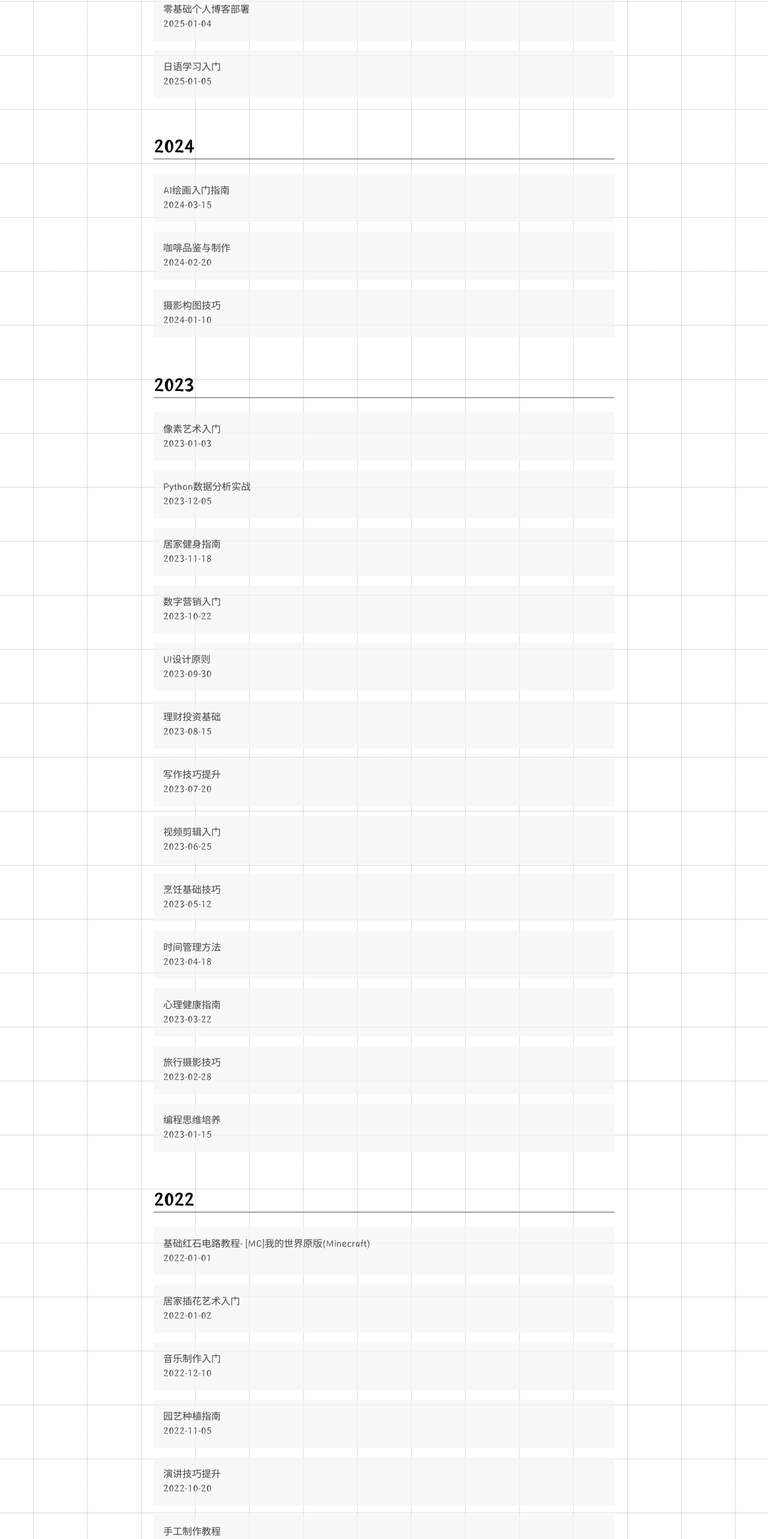
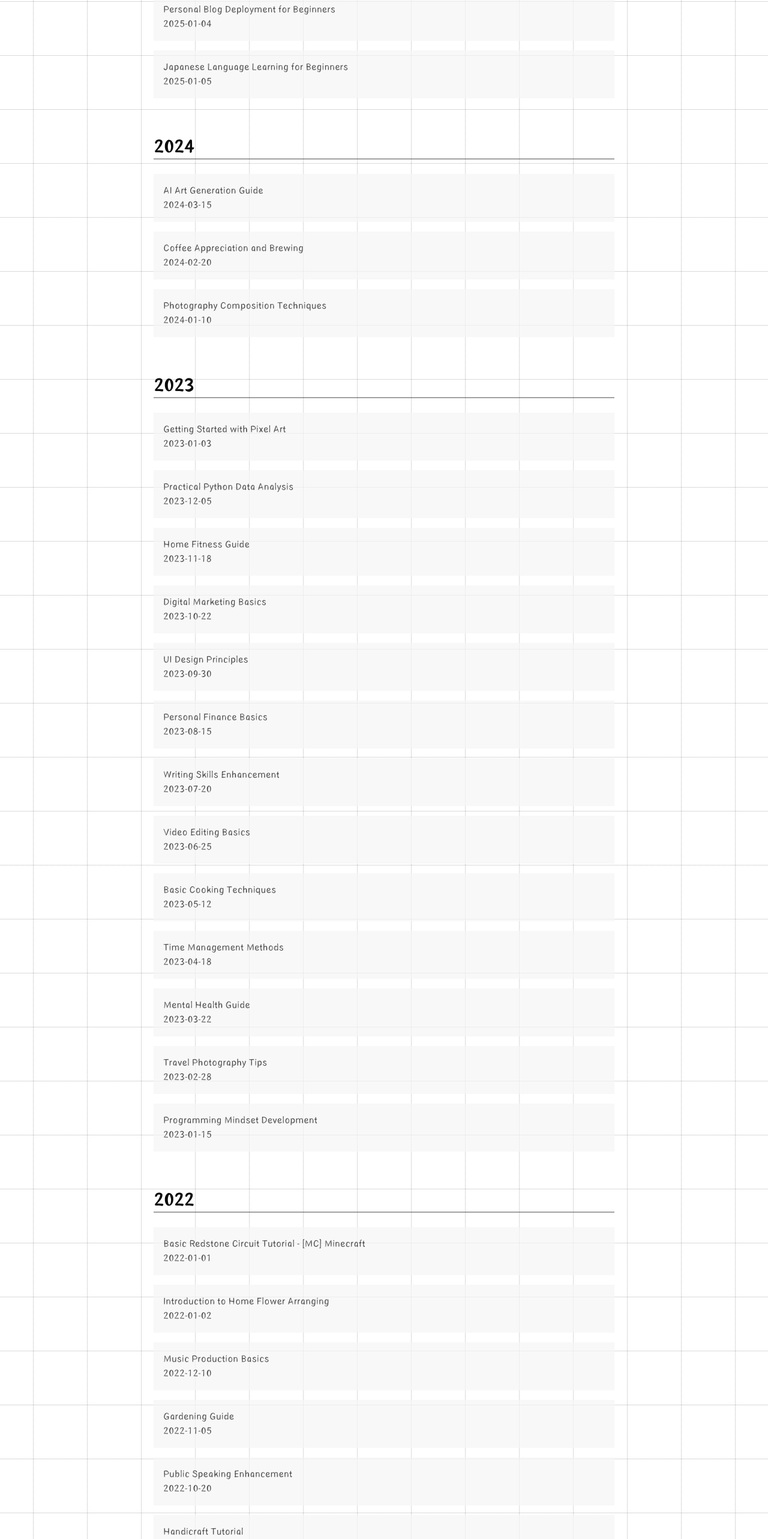
Before and after one commit to Liu-Daylilyjoy/mypage, a Next.js app: page /blog in a window 1280 px wide. Shown: the part 234-2800 px from the top of the page at 60% size. Built offline with nearby package versions, Linux system fonts and the light colour scheme.

Commit message:
style(blog): 悬浮卡片聚焦效果

```diff
--- a/src/app/blog/page.tsx
+++ b/src/app/blog/page.tsx
@@ -1,131 +1,135 @@
+"use client"
+
 import BlogItem, { BlogItemProps } from "@/components/common/Blog/BlogItem"
 import ScrollProgress from "@/components/common/ScrollProgress/ScrollProgress"
+import { useMemo, useState } from "react"
 
 const bloglist: BlogItemProps[] = [
   {
-    title: "基础红石电路教程- [MC]我的世界原版(Minecraft)",
-    description: "身为一个渣渣，在学习红石电路的时候，也有过看别人红石教程的时候。但是别人的教程，很多都不是太繁琐，就是太简单（只是一些简单的电路，连逻辑门都没有）。这次决定从自己的角度出发，用最通俗的语言，来解释这个神奇的红石电路。",
+    title: "Basic Redstone Circuit Tutorial - [MC] Minecraft",
+    description: "As a beginner, I've also learned from others' redstone tutorials. However, many tutorials are either too complex or too simple (just basic circuits without logic gates). This time, I decided to explain these amazing redstone circuits from my perspective, using the most straightforward language.",
     date: "2022-01-01",
   },
   {
-    title: "居家插花艺术入门",
-    description: "想要为您的家增添一抹自然与艺术的气息吗？本教程将带您轻松走进插花的世界，从花材选择到色彩搭配，再到造型技巧，一步步教您如何用鲜花装点生活空间，提升居家格调。即使是插花新手，也能通过本教程，亲手打造出令人赞叹的精美花艺作品。",
+    title: "Introduction to Home Flower Arranging",
+    description: "Want to add a touch of nature and art to your home? This tutorial will guide you into the world of flower arranging, from selecting materials to color matching and styling techniques, teaching you how to decorate your living space with flowers and enhance your home's aesthetics. Even beginners can create stunning floral arrangements through this tutorial.",
     date: "2022-01-02",
   },
   {
-    title: "像素艺术入门",
-    description: "想亲手创作出充满复古魅力的像素画作吗？本教程将带你走进像素艺术的奇妙世界。我们将从基础概念开始，逐步学习如何用简单的方块构建出独具风格的数字图像，掌握色彩运用和构图技巧，释放你的无限创意。无论你是绘画新手还是寻求新尝试的数字艺术家，都能在本教程中找到乐趣，并创作出属于你自己的像素杰作。",
+    title: "Getting Started with Pixel Art",
+    description: "Want to create retro-style pixel art yourself? This tutorial will guide you through the fascinating world of pixel art. Starting from basic concepts, we'll learn how to build unique digital images using simple blocks, master color usage and composition techniques, and unleash your unlimited creativity. Whether you're a drawing beginner or a digital artist seeking new challenges, you'll find joy in this tutorial and create your own pixel masterpieces.",
     date: "2023-01-03",
   },
   {
-    title: "零基础个人博客部署",
-    description: "想拥有一个属于自己的博客平台，分享你的思考、经验或创意吗？本教程将手把手教你如何从零开始，快速部署一个个人博客。我们将介绍如何选择合适的平台、配置域名，并发布你的第一篇文章，让你无需任何编程基础，也能轻松搭建起一个专业且个性化的在线空间。",
+    title: "Personal Blog Deployment for Beginners",
+    description: "Want to have your own blog platform to share your thoughts, experiences, or creativity? This tutorial will guide you step by step on how to deploy a personal blog from scratch. We'll cover how to choose the right platform, configure domain names, and publish your first article, allowing you to easily build a professional and personalized online space without any programming background.",
     date: "2025-01-04",
   },
   {
-    title: "日语学习入门",
-    description: "对日语和日本文化充满好奇吗？本教程将带你从零开始，系统地学习日语。我们将涵盖基础发音、常用词汇、语法结构，并融入日本文化小知识，让你在学习语言的同时，也能深入了解这个迷人的国家。无论你是为了旅行、工作还是兴趣，本教程都能帮助你轻松迈出日语学习的第一步。",
+    title: "Japanese Language Learning for Beginners",
+    description: "Curious about Japanese language and culture? This tutorial will guide you from zero to start learning Japanese systematically. We'll cover basic pronunciation, common vocabulary, grammar structures, and incorporate Japanese cultural tidbits, allowing you to deeply understand this fascinating country while learning the language. Whether for travel, work, or interest, this tutorial will help you take your first steps in Japanese learning easily.",
     date: "2025-01-05",
   },
   {
-    title: "AI绘画入门指南",
-    description: "探索AI绘画的无限可能！本教程将带你了解主流AI绘画工具，从提示词编写到参数调整，再到后期优化，一步步教你如何创作出令人惊艳的AI艺术作品。无论你是艺术爱好者还是专业设计师，都能在这里找到创作灵感。",
+    title: "AI Art Generation Guide",
+    description: "Explore the unlimited possibilities of AI art! This tutorial will introduce you to mainstream AI art tools, from prompt writing to parameter adjustment and post-processing, teaching you step by step how to create stunning AI artworks. Whether you're an art enthusiast or professional designer, you'll find creative inspiration here.",
     date: "2024-03-15",
   },
   {
-    title: "咖啡品鉴与制作",
-    description: "走进咖啡的香醇世界！从咖啡豆的选择、烘焙到冲泡技巧，本教程将全面介绍咖啡的品鉴与制作方法。你将学习如何分辨不同产区的咖啡风味，掌握手冲、意式浓缩等专业冲泡技术，成为真正的咖啡达人。",
+    title: "Coffee Appreciation and Brewing",
+    description: "Step into the aromatic world of coffee! From coffee bean selection and roasting to brewing techniques, this tutorial will comprehensively introduce coffee appreciation and brewing methods. You'll learn to distinguish coffee flavors from different regions and master professional brewing techniques like hand drip and espresso, becoming a true coffee connoisseur.",
     date: "2024-02-20",
   },
   {
-    title: "摄影构图技巧",
-    description: "提升你的摄影水平！本教程将深入讲解摄影构图的核心原则，从黄金分割到引导线，从色彩搭配到光影运用，帮助你掌握专业摄影师的构图技巧，让你的作品更具艺术感和表现力。",
+    title: "Photography Composition Techniques",
+    description: "Elevate your photography skills! This tutorial will delve into core principles of photographic composition, from golden ratio to leading lines, from color matching to light and shadow usage, helping you master professional photographers' composition techniques to make your works more artistic and expressive.",
     date: "2024-01-10",
   },
   {
-    title: "Python数据分析实战",
-    description: "用Python玩转数据分析！本教程将带你学习使用Python进行数据处理、分析和可视化。从基础库的使用到实际项目案例，让你快速掌握数据分析的核心技能，为你的职业发展增添竞争力。",
+    title: "Practical Python Data Analysis",
+    description: "Master data analysis with Python! This tutorial will teach you how to process, analyze, and visualize data using Python. From basic library usage to practical project cases, helping you quickly grasp core data analysis skills and enhance your career competitiveness.",
     date: "2023-12-05",
   },
   {
-    title: "居家健身指南",
-    description: "在家也能练出好身材！本教程将为你提供一套完整的居家健身方案，包括无器械训练、小器械使用、饮食搭配等内容。无论你是健身新手还是老手，都能找到适合自己的训练计划。",
+    title: "Home Fitness Guide",
+    description: "Get fit at home! This tutorial will provide you with a complete home workout plan, including bodyweight exercises, small equipment usage, and dietary recommendations. Whether you're a fitness beginner or experienced, you'll find a training plan that suits you.",
     date: "2023-11-18",
   },
   {
-    title: "数字营销入门",
-    description: "掌握数字营销的核心技能！本教程将介绍SEO优化、社交媒体营销、内容营销等数字营销策略，帮助你了解如何通过网络渠道推广产品和服务，提升品牌影响力。",
+    title: "Digital Marketing Basics",
+    description: "Master core digital marketing skills! This tutorial will introduce SEO optimization, social media marketing, content marketing, and other digital marketing strategies, helping you understand how to promote products and services through online channels and enhance brand influence.",
     date: "2023-10-22",
   },
   {
-    title: "UI设计原则",
-    description: "打造优秀的用户界面！本教程将深入讲解UI设计的核心原则，包括视觉层次、色彩理论、排版技巧等，帮助你掌握专业UI设计师的必备技能，创造出既美观又实用的界面设计。",
+    title: "UI Design Principles",
+    description: "Create excellent user interfaces! This tutorial will deeply explain core UI design principles, including visual hierarchy, color theory, typography techniques, helping you master essential skills of professional UI designers and create both beautiful and functional interface designs.",
     date: "2023-09-30",
   },
   {
-    title: "理财投资基础",
-    description: "开启你的理财之旅！本教程将介绍个人理财的基本概念，包括储蓄、投资、保险等各个方面，帮助你建立正确的理财观念，实现财务自由的目标。",
+    title: "Personal Finance Basics",
+    description: "Start your financial journey! This tutorial will introduce basic concepts of personal finance, including savings, investments, insurance, and other aspects, helping you establish correct financial concepts and achieve financial freedom goals.",
     date: "2023-08-15",
   },
   {
-    title: "写作技巧提升",
-    description: "提升你的写作水平！本教程将分享写作的核心技巧，从文章结构到语言表达，从内容创作到修改润色，帮助你掌握专业写作的要领，创作出引人入胜的文章。",
+    title: "Writing Skills Enhancement",
+    description: "Improve your writing skills! This tutorial will share core writing techniques, from article structure to language expression, from content creation to editing and polishing, helping you master professional writing essentials and create engaging articles.",
     date: "2023-07-20",
   },
   {
-    title: "视频剪辑入门",
-    description: "成为视频剪辑达人！本教程将带你学习视频剪辑的基础知识和技巧，从软件使用到转场效果，从音频处理到特效添加，让你快速掌握视频制作的核心技能。",
+    title: "Video Editing Basics",
+    description: "Become a video editing expert! This tutorial will teach you basic knowledge and skills of video editing, from software usage to transition effects, from audio processing to special effects addition, helping you quickly master core video production skills.",
     date: "2023-06-25",
   },
   {
-    title: "烹饪基础技巧",
-    description: "掌握烹饪的基本功！本教程将介绍烹饪的核心技巧，包括刀工、火候控制、调味方法等，帮助你提升厨艺水平，做出美味可口的家常菜。",
+    title: "Basic Cooking Techniques",
+    description: "Master basic cooking skills! This tutorial will introduce core cooking techniques, including knife skills, heat control, seasoning methods, helping you improve your culinary skills and create delicious home-cooked meals.",
     date: "2023-05-12",
   },
   {
-    title: "时间管理方法",
-    description: "提高你的工作效率！本教程将分享实用的时间管理技巧，包括任务规划、优先级排序、专注力提升等方法，帮助你更好地平衡工作和生活。",
+    title: "Time Management Methods",
+    description: "Improve your work efficiency! This tutorial will share practical time management techniques, including task planning, priority sorting, focus enhancement methods, helping you better balance work and life.",
     date: "2023-04-18",
   },
   {
-    title: "心理健康指南",
-    description: "关注你的心理健康！本教程将介绍压力管理、情绪调节、心理调适等实用技巧，帮助你建立积极健康的心态，提升生活品质。",
+    title: "Mental Health Guide",
+    description: "Focus on your mental health! This tutorial will introduce practical techniques for stress management, emotional regulation, and psychological adjustment, helping you build a positive and healthy mindset and improve life quality.",
     date: "2023-03-22",
   },
   {
-    title: "旅行摄影技巧",
-    description: "记录旅途中的精彩瞬间！本教程将分享旅行摄影的实用技巧，包括器材选择、构图方法、光线运用等，帮助你拍出令人难忘的旅行照片。",
+    title: "Travel Photography Tips",
+    description: "Capture amazing moments during your travels! This tutorial will share practical travel photography tips, including equipment selection, composition methods, and light usage, helping you take memorable travel photos.",
     date: "2023-02-28",
   },
   {
-    title: "编程思维培养",
-    description: "培养你的编程思维！本教程将介绍编程思维的核心概念，包括算法思维、问题分解、逻辑推理等，帮助你建立系统的编程思维方式。",
+    title: "Programming Mindset Development",
+    description: "Develop your programming mindset! This tutorial will introduce core concepts of programming thinking, including algorithmic thinking, problem decomposition, logical reasoning, helping you build systematic programming thought patterns.",
     date: "2023-01-15",
   },
   {
-    title: "音乐制作入门",
-    description: "开启你的音乐创作之旅！本教程将带你了解音乐制作的基础知识，包括编曲、混音、录音等技巧，帮助你创作出属于自己的音乐作品。",
+    title: "Music Production Basics",
+    description: "Start your music creation journey! This tutorial will introduce you to basic knowledge of music production, including arrangement, mixing, recording techniques, helping you create your own musical works.",
     date: "2022-12-10",
   },
   {
-    title: "园艺种植指南",
-    description: "打造你的绿色空间！本教程将介绍园艺种植的基本知识，包括植物选择、土壤管理、浇水施肥等技巧，帮助你打造一个美丽的家庭花园。",
+    title: "Gardening Guide",
+    description: "Create your green space! This tutorial will introduce basic gardening knowledge, including plant selection, soil management, watering and fertilizing techniques, helping you create a beautiful home garden.",
     date: "2022-11-05",
   },
   {
-    title: "演讲技巧提升",
-    description: "提升你的演讲能力！本教程将分享演讲的核心技巧，包括内容组织、表达方式、肢体语言等，帮助你成为自信的演讲者。",
+    title: "Public Speaking Enhancement",
+    description: "Improve your public speaking ability! This tutorial will share core speaking techniques, including content organization, expression methods, body language, helping you become a confident speaker.",
     date: "2022-10-20",
   },
   {
-    title: "手工制作教程",
-    description: "释放你的创造力！本教程将介绍各种手工制作技巧，包括纸艺、布艺、木工等，帮助你创作出独特的手工作品。",
+    title: "Handicraft Tutorial",
+    description: "Release your creativity! This tutorial will introduce various handicraft techniques, including paper art, fabric art, woodworking, helping you create unique handmade works.",
     date: "2022-09-15",
   }
 ]
 
 export default function Blog() {
-  // 根据年份分组
+  const { blogsByYear, sortedYears } = useMemo(() => {
+    // Group blogs by year
     const blogsByYear = bloglist.reduce((acc, blog) => {
       const year = blog.date.split('-')[0];
       if (!acc[year]) {
@@ -137,6 +141,11 @@ export default function Blog() {
 
     const sortedYears = Object.keys(blogsByYear).sort((a, b) => Number(b) - Number(a));
 
+    return { blogsByYear, sortedYears };
+  }, []);
+
+  const [isHovered, setIsHovered] = useState(false);
+
   return (
     <>
       <ScrollProgress />
@@ -146,12 +155,28 @@ export default function Blog() {
             <div key={year} className="mb-12 w-full">
               <h2 className="text-3xl font-bold mb-6 border-b-2 border-primary/40">{year}</h2>
               {blogsByYear[year].map((blog: BlogItemProps) => (
-                <BlogItem key={blog.title} {...blog} />
+                <BlogItem key={blog.title} blog={blog} onMouseEnter={() => setIsHovered(true)} onMouseLeave={() => setIsHovered(false)} />
               ))}
             </div>
           ))}
         </div>
       </div>
+
+      <div id="mainContent" className={
+        `fixed
+        top-0
+        left-0
+        bottom-0
+        right-0
+        z-10
+        pointer-events-none
+        backdrop-blur-sm
+        opacity-0
+        transition-opacity
+        duration-600
+        delay-300
+        ${isHovered ? 'opacity-100' : 'opacity-0'}`} >
+      </div>
     </>
   )
 }
--- a/src/app/globals.css
+++ b/src/app/globals.css
@@ -112,7 +112,7 @@
   --sidebar-accent-foreground: oklch(0.985 0 0);
   --sidebar-border: oklch(1 0 0 / 10%);
   --sidebar-ring: oklch(0.556 0 0);
-  --theme-color: oklch(1 0 0);
+  --theme-color: oklch(0.8235 0.1653 90);
 }
 
 @layer base {
@@ -341,6 +341,7 @@
     transform: translateY(0);
   }
 
+
 }
 
 @keyframes open-curtain {
--- a/src/components/common/Blog/BlogItem.tsx
+++ b/src/components/common/Blog/BlogItem.tsx
@@ -6,17 +6,18 @@ export interface BlogItemProps {
   date: string;
 }
 
-const BlogItem: React.FC<BlogItemProps> = (blog) => {
+const BlogItem: React.FC<{ blog: BlogItemProps, onMouseEnter: () => void, onMouseLeave: () => void }> =
+  ({ blog, onMouseEnter, onMouseLeave }) => {
   return (
-    <div className="cursor-pointer group relative mb-4 w-full bg-secondary/70 p-4 transition-transform duration-300 hover:scale-120">
-      <div className="flex flex-col group-hover:-translate-y-full1s    transition-transform duration-800">
-        <h3 className="text-primary/80 truncate">{blog.title}</h3>
+    <div onMouseEnter={onMouseEnter} onMouseLeave={onMouseLeave} className="cursor-pointer group relative mb-4 w-full bg-secondary/70 p-4 transition-transform duration-300 hover:scale-120 hover:z-11">
+      <div className="flex flex-col group-hover:-translate-y-[150%] pointer-events-none transition-transform duration-800">
+        <h3 className="text-primary/80 group-hover:text-theme-color transition-colors duration-800 delay-200 truncate">{blog.title}</h3>
         <p className="text-primary/80">{blog.date}</p>
       </div>
 
       <div className="absolute top-0 right-0 h-full w-full overflow-hidden">
-        <div className="absolute z-1 h-full w-full bg-theme-color translate-x-full transition-all delay-300 duration-300 ease-in-out group-hover:translate-x-0" />
-        <div className="absolute z-2 h-full w-full bg-primary translate-x-full transition-all delay-300 duration-500 ease-in-out group-hover:translate-x-0">
+        <div className="absolute  h-full w-full bg-theme-color translate-x-full transition-all delay-300 duration-300 ease-in-out group-hover:translate-x-0" />
+        <div className="absolute  h-full w-full bg-primary translate-x-full transition-all delay-300 duration-500 ease-in-out group-hover:translate-x-0">
           <div className="p-4 opacity-0 group-hover:opacity-100 transition-opacity duration-300">
             <p className="text-background line-clamp-2">{blog.description}</p>
           </div>
--- a/src/components/common/ScrollProgress/ScrollProgress.tsx
+++ b/src/components/common/ScrollProgress/ScrollProgress.tsx
@@ -17,9 +17,9 @@ const ScrollProgress = () => {
   }, [])
 
   return (
-    <div className="fixed top-0 left-0 right-0 h-1 z-50">
+    <div className="fixed top-0 left-0 right-0 h-1 z-9">
       <div
-        className="h-full bg-primary transition-all duration-150"
+        className="h-full bg-theme-color transition-all duration-150"
         style={{ width: `${progress}%` }}
       />
     </div>
```
Also changed, not shown: src/components/common/Summary/WelcomePage.tsx (+1 -1 lines). Lines whose indentation alone changed are shown as unchanged.
